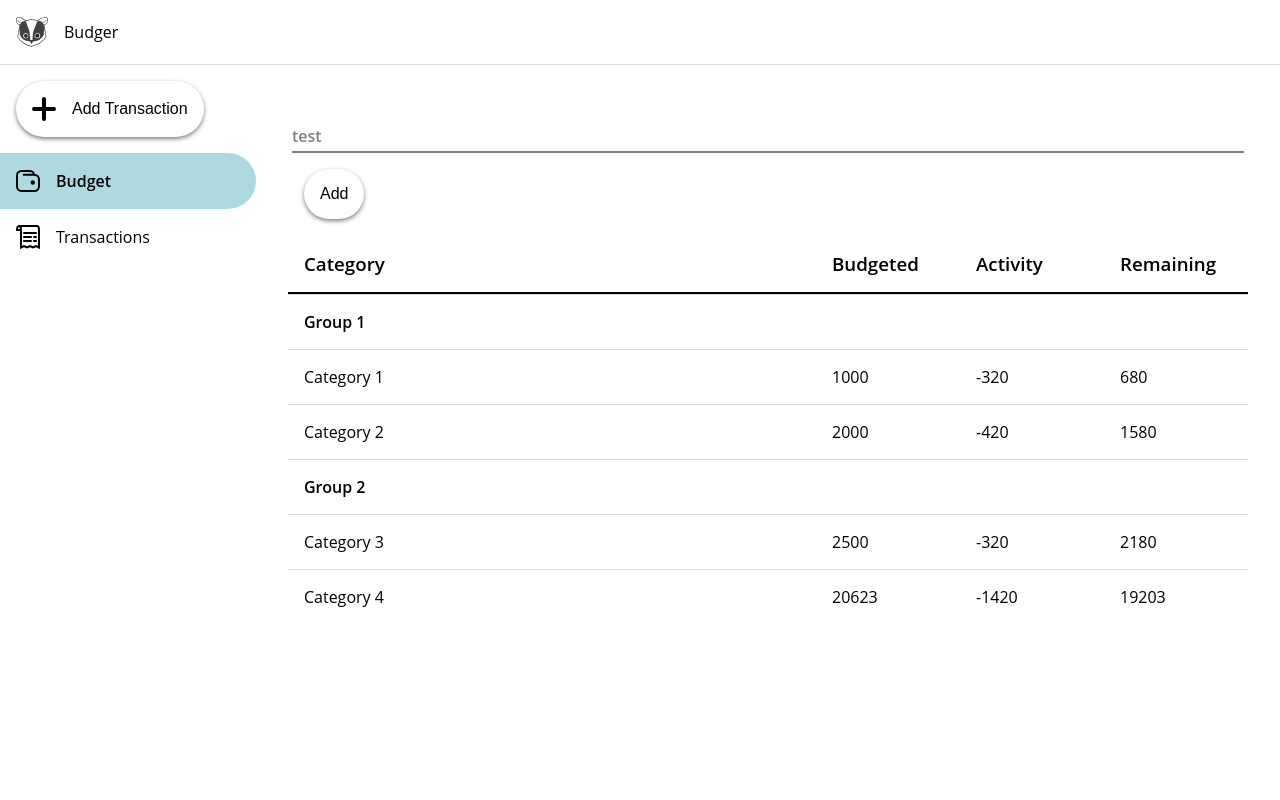
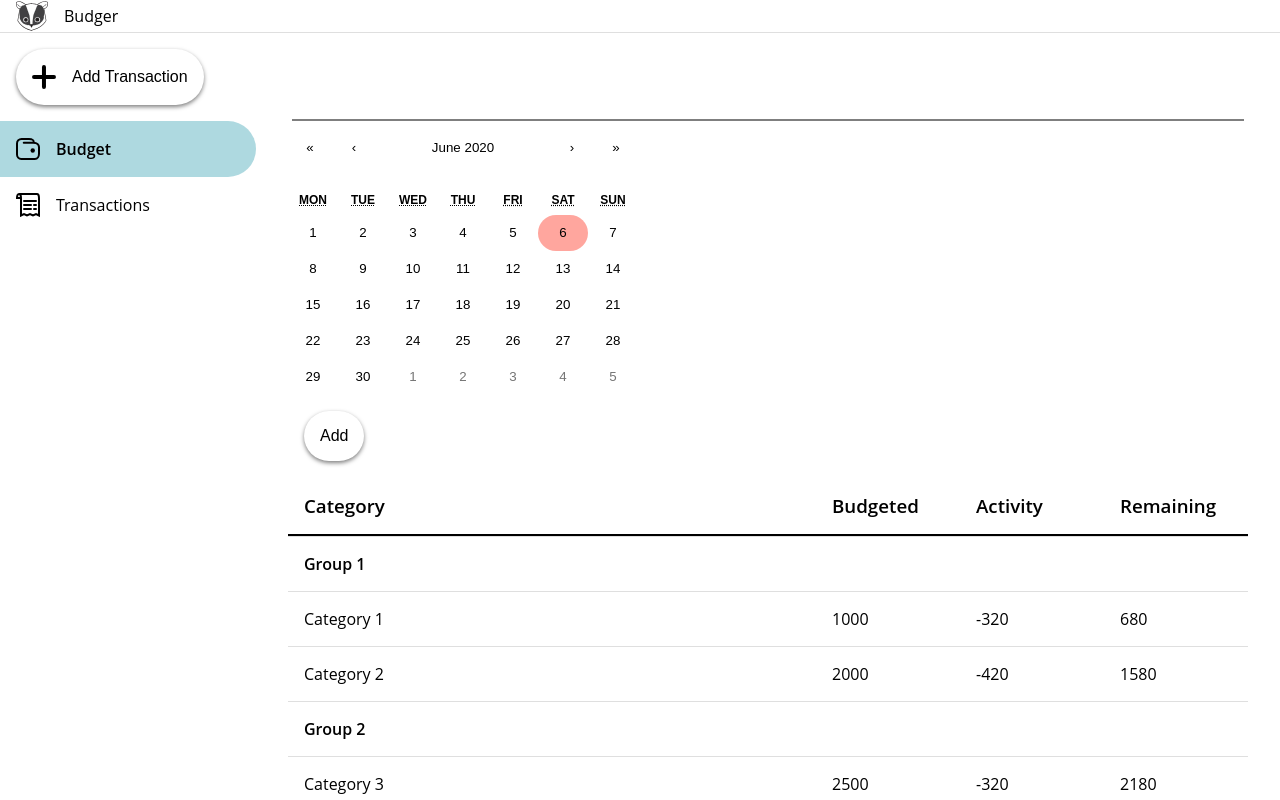
Before and after one commit to itscharlieliu/budger, a React (Create React App) app: page /budget in a window 1280 px wide. Built offline with nearby package versions, Linux system fonts and the light colour scheme; the HTML template or start-up script is replaced by a standard one.

Commit message:
Styled Calendar

```diff
--- /dev/null
+++ b/src/components/common/DateSelector.tsx
@@ -0,0 +1,80 @@
+import React from "react";
+import Calendar, { CalendarProps } from "react-calendar";
+import styled from "styled-components";
+
+import "react-calendar/dist/Calendar.css";
+import { theme, ZIndex } from "../../defs/theme";
+
+import Input from "./Input";
+
+const StyledCalendar = styled(Calendar)`
+    width: 350px;
+    max-width: 100%;
+    background: white;
+    border: none;
+    line-height: 1.125em;
+    z-index: ${ZIndex.inactive};
+
+    button {
+        border-radius: 32px;
+    }
+
+    button:enabled:hover {
+        color: ${theme.palette.background.contrast};
+        background-color: unset;
+        ${theme.shadow.low};
+        z-index: ${ZIndex.active};
+    }
+
+    button:enabled:active {
+        color: ${theme.palette.background.contrast};
+        background-color: unset;
+        ${theme.shadow.none};
+        z-index: ${ZIndex.active};
+    }
+
+    button:enabled:focus {
+        background-color: unset;
+    }
+
+    .react-calendar__tile--now {
+        background: ${theme.palette.secondary.main};
+        color: ${theme.palette.secondary.contrast};
+    }
+
+    .react-calendar__tile--now:enabled:hover,
+    .react-calendar__tile--now:enabled:focus {
+        background: ${theme.palette.secondary.main};
+        color: ${theme.palette.secondary.contrast};
+    }
+
+    .react-calendar__month-view__days__day--weekend {
+        color: unset;
+    }
+
+    .react-calendar__month-view__days__day--neighboringMonth {
+        color: #757575;
+    }
+
+    .react-calendar__tile--active {
+        background: unset;
+        color: unset;
+    }
+
+    .react-calendar__tile--hasActive,
+    .react-calendar__tile--active:enabled:focus {
+        background: ${theme.palette.primary.main};
+        color: ${theme.palette.primary.contrast};
+    }
+`;
+
+const DateSelector = (props: CalendarProps) => {
+    return (
+        <>
+            <Input />
+            <StyledCalendar />
+        </>
+    );
+};
+
+export default DateSelector;
--- a/src/components/common/Input.tsx
+++ b/src/components/common/Input.tsx
@@ -1,4 +1,4 @@
-import React, { useEffect, useState } from "react";
+import React, { useState } from "react";
 import styled from "styled-components";
 
 import { theme, ZIndex } from "../../defs/theme";
@@ -38,7 +38,7 @@ const TextContainer = styled.input<TextContainerProps>`
     border-style: none none solid none;
     border-color: ${(props: TextContainerProps): string =>
         props.error ? theme.palette.error.light : theme.palette.input.inactive};
-    background-color: #00000000;
+    background-color: ${theme.palette.input.background};
     padding: 8px 0;
     z-index: ${ZIndex.input};
 
--- a/src/components/screens/BudgetScreen.tsx
+++ b/src/components/screens/BudgetScreen.tsx
@@ -8,8 +8,9 @@ import ApplicationState from "../../store";
 import { updateBudget } from "../../store/budget/budgetActions";
 import { BudgetCategory, BudgetGroup } from "../../store/budget/budgetInterfaces";
 import Button from "../common/Button";
+import Calendar from "react-calendar";
 import ScreenContainer from "../common/ScreenContainer";
-import Input from "../common/Input";
+import DateSelector from "../common/DateSelector";
 
 interface StateProps {
     totalBudget: BudgetGroup[];
@@ -91,7 +92,7 @@ const BudgetGroupRow = (props: BudgetGroup): JSX.Element => {
 const BudgetScreen = (props: AllProps): JSX.Element => {
     return (
         <ScreenContainer>
-            <Input label={"test"} />
+            <DateSelector />
             <Button onClick={() => props.updateBudget(new Date(), "test", "test", 3, 3)}>{t("add")}</Button>
             <BudgetContainer>
                 <BudgetHeader />
--- a/src/defs/theme.ts
+++ b/src/defs/theme.ts
@@ -31,6 +31,7 @@ export const theme = {
         input: {
             inactive: "#00000080",
             active: "#000000",
+            background: "#00000000",
         },
         error: {
             main: "#ff0000",
@@ -38,6 +39,7 @@ export const theme = {
         },
     },
     shadow: {
+        none: "-webkit-box-shadow: unset; -moz-box-shadow: unset; box-shadow: unset;",
         low:
             "-webkit-box-shadow: 0px 2px 2px 0px rgba(0,0,0,0.5);" +
             "-moz-box-shadow: 0px 2px 2px 0px rgba(0,0,0,0.5);" +
```
